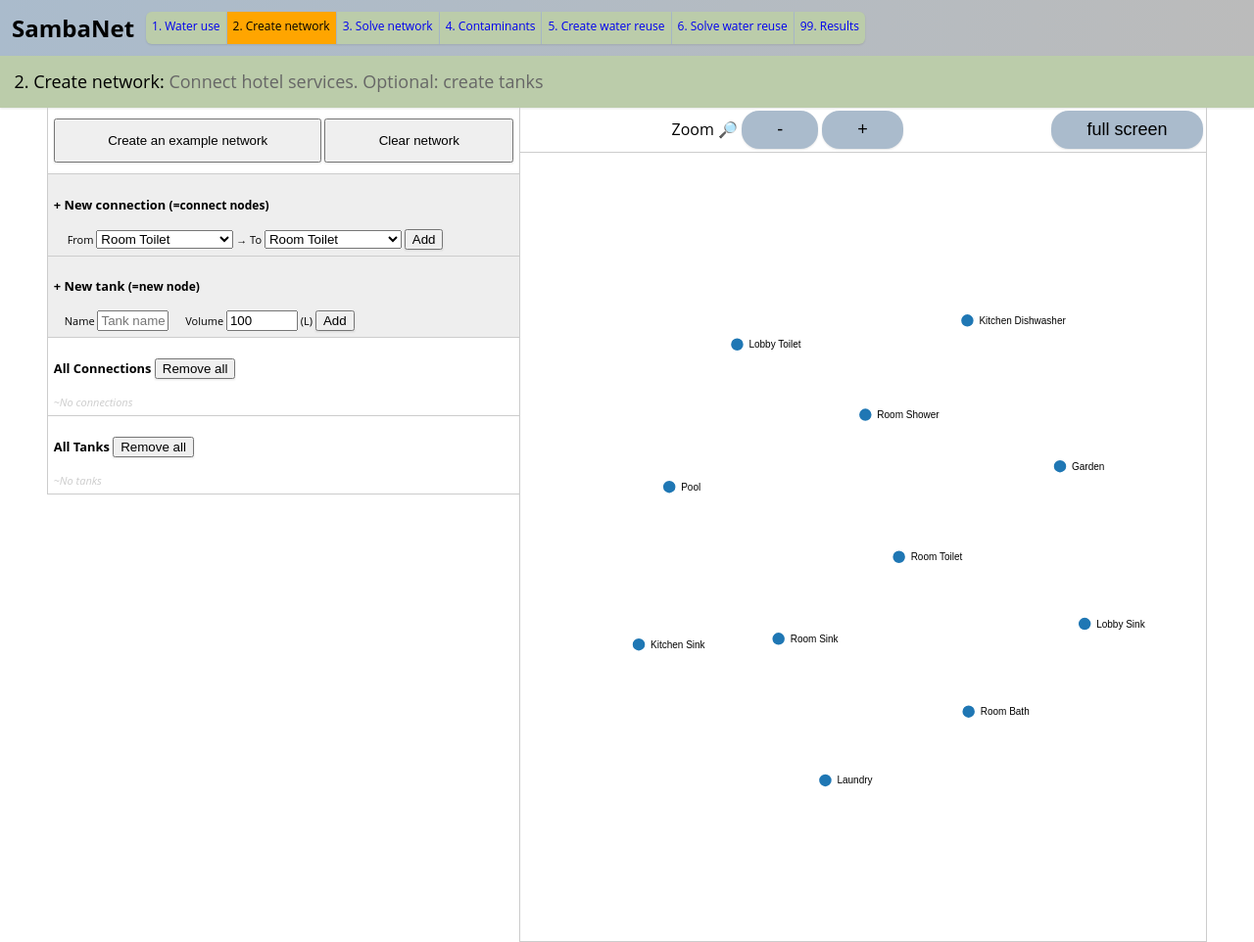
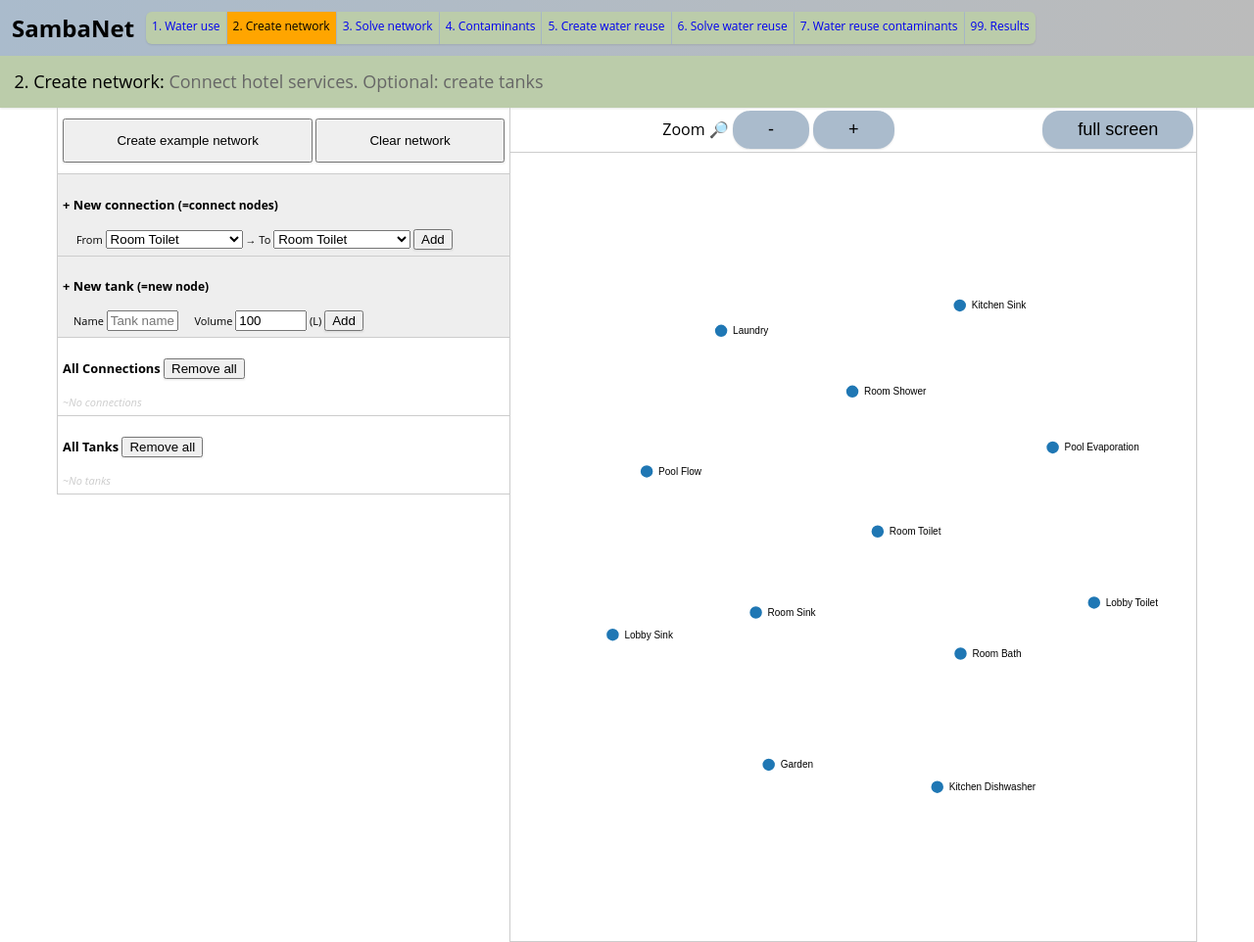
Before and after one commit to holalluis/demeaumed, a PHP site: page /create.php in a window 1280 px wide. Shown: the whole page at 98% size. Run offline with PHP 8.4, Linux system fonts and the light colour scheme.

Commit message:
added evaporation

```diff
--- a/create.php
+++ b/create.php
@@ -89,6 +89,7 @@
 			Tanks.push({name:"KITCHEN",volume:100});
 			Tanks.push({name:"SEWER",  volume:100});
 			Tanks.push({name:"INPUT",  volume:100});
+			Tanks.push({name:"OUT", volume:100});
 			Tanks.push({name:"OUTPUT", volume:100});
 			//create new connections
 			Connections.push({from:"INPUT",              to:"TAP",                flow:null});
@@ -100,9 +101,11 @@
 			Connections.push({from:"TAP",                to:"Lobby Toilet",       flow:null});
 			Connections.push({from:"TAP",                to:"Kitchen Sink",       flow:null});
 			Connections.push({from:"TAP",                to:"Kitchen Dishwasher", flow:null});
-			Connections.push({from:"TAP",                to:"Pool",               flow:null});
+			Connections.push({from:"TAP",                to:"Pool Flow",          flow:null});
+			Connections.push({from:"TAP",                to:"Pool Evaporation",   flow:null});
 			Connections.push({from:"TAP",                to:"Laundry",            flow:null});
 			Connections.push({from:"TAP",                to:"Garden",             flow:null});
+			Connections.push({from:"Pool Evaporation",   to:"OUT",                flow:null});
 			Connections.push({from:"Room Bath",          to:"ROOM",               flow:null});
 			Connections.push({from:"Room Shower",        to:"ROOM",               flow:null});
 			Connections.push({from:"Room Sink",          to:"ROOM",               flow:null});
@@ -114,12 +117,13 @@
 			Connections.push({from:"ROOM",               to:"SEWER",              flow:null});
 			Connections.push({from:"LOBBY",              to:"SEWER",              flow:null});
 			Connections.push({from:"KITCHEN",            to:"SEWER",              flow:null});
-			Connections.push({from:"Pool",               to:"SEWER",              flow:null});
+			Connections.push({from:"Pool Flow",          to:"SEWER",              flow:null});
 			Connections.push({from:"Laundry",            to:"SEWER",              flow:null});
 			Connections.push({from:"Garden",             to:"SEWER",              flow:null});
-			Connections.push({from:"SEWER",              to:"OUTPUT",             flow:null});
-			Reuse.push({from:"ROOM",    to:"Garden", tec:"none", maxFlow:60e3, flow:null});
-			Reuse.push({from:"KITCHEN", to:"Pool",   tec:"none", maxFlow:15e3, flow:null});
+			Connections.push({from:"SEWER",              to:"OUT",                flow:null});
+			Connections.push({from:"OUT",                to:"OUTPUT",             flow:null});
+			Reuse.push({from:"ROOM",    to:"Garden",    tec:"none", maxFlow:60e3, flow:null});
+			Reuse.push({from:"KITCHEN", to:"Pool Flow", tec:"none", maxFlow:15e3, flow:null});
 		}
 		else alert("Network must be empty");
 		init();
@@ -216,7 +220,7 @@
 			<button
 				onclick=initialData()
 				style="display:inline-block;margin:auto;padding:1em 4em"
-				>Create an example network</button>
+				>Create example network</button>
 			<button
 				onclick="Connections=[];Tanks=[];Nodes=[];Reuse=[];init();window.location.reload()"
 				style="display:inline-block;margin:auto;padding:1em 4em"
--- a/js/nodes.js
+++ b/js/nodes.js
@@ -4,7 +4,8 @@ var Nodes=[
 	{name:"Room Sink"         , value:Outputs.Room.Sink()},
 	{name:"Room Shower"       , value:Outputs.Room.Shower()},
 	{name:"Room Bath"         , value:Outputs.Room.Bath()},
-	{name:"Pool"              , value:Outputs.Pool.Flow()},
+	{name:"Pool Flow"         , value:Outputs.Pool.Flow()},
+	{name:"Pool Evaporation"  , value:Outputs.Pool.Evaporation()},
 	{name:"Garden"            , value:Outputs.Garden.Sprinklers()},
 	{name:"Laundry"           , value:Outputs.Laundry.Laundry()},
 	{name:"Lobby Toilet"      , value:Outputs.Lobby.Toilet()},
--- a/navbar.php
+++ b/navbar.php
@@ -9,6 +9,7 @@
 	<a href="loads.php"        page=loads>4. Contaminants </a>
 	<a href="reuse.php"        page=reuse>5. Create water reuse</a>
 	<a href="solveReuse.php"   page=solveReuse>6. Solve water reuse</a>
+	<a href="loadsDiagram.php" page=loadsDiagram>7. Water reuse contaminants</a>
 	<a href="results.php"      page=results class=right>99. Results</a>
 </div>
 
```
Also changed, not shown: loadsDiagram.php (added, +23 -0 lines).
